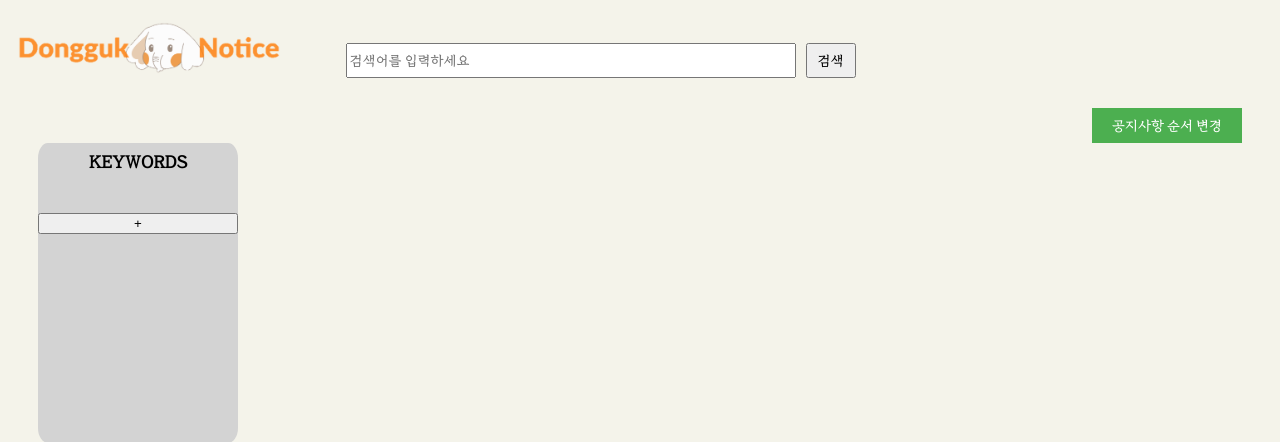
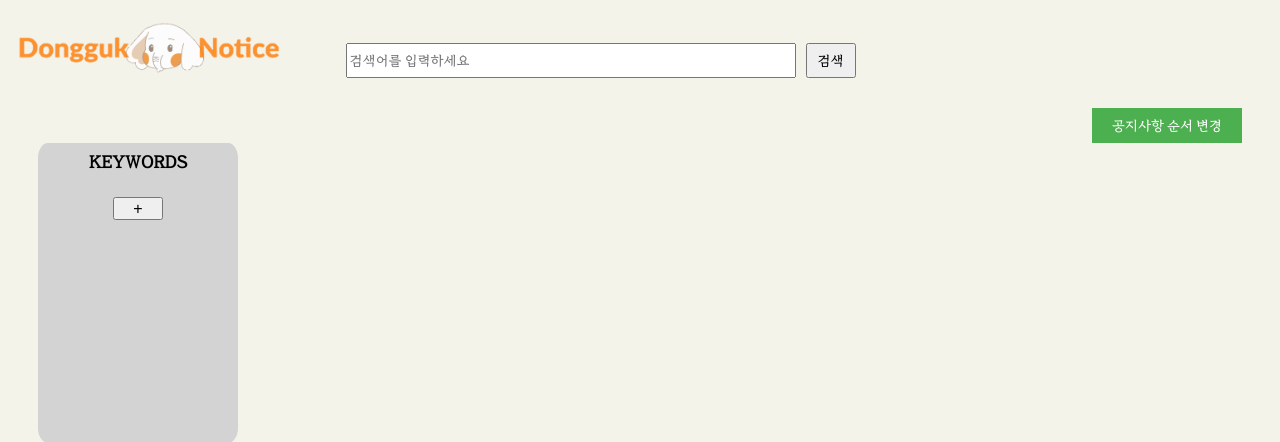
Before and after one commit to CSID-DGU/2023-1-OSSP1-AverageAge25-4, a Django app: template Backend/dgunotice/templates/mainPageTest.html in a window 1280 px wide. Shown: the top 442 px of the page. Run offline with Django 4.2, Linux system fonts and the light colour scheme; the template is opened without the code that fills it, so the values that code supplies are empty; some web fonts are replaced.

Commit message:
[style]키워드리스트

```diff
--- a/Backend/dgunotice/templates/mainPageTest.html
+++ b/Backend/dgunotice/templates/mainPageTest.html
@@ -49,16 +49,15 @@
             </div>
        </p2>
     </div>
-
-    <div class="down">
+ <div class="down">
         <div class="menubar">
-                <h5 style="text-align: center;">KEYWORDS</h5>
+                <h5 style="text-align: center; ">KEYWORDS</h5>
 
 
-                    <ul id="keyword-list" >
+                    <ul id="keyword-list" style="margin-top: 0px" >
                     {% regroup keywords by key as grouped_keywords %}
                      {% for grouped_keyword in grouped_keywords %}
-                      <li style="list-style-type: none;margin-left: 0px; margin-top:15px">
+                      <li style="list-style-type: none;  margin-left: 0px; margin-top:15px">
                           {{ grouped_keyword.grouper }} -
                         {% for keyword in grouped_keyword.list %}
                             {{ keyword.Cid.Cname }}{% if not forloop.last %}, {% endif %}
@@ -67,7 +66,8 @@
                         {% endfor %}
                      </ul>
 
-              <button id="add-keyword-btn">+</button>
+
+              <button id="add-keyword-btn" style="font-size: 16px; width : 50px; height:23px; margin-left: 75px">+</button>
 
             <div id="keyword-input-wrapper" style="display: none;">
                <!-- 추가된 부분: 유저 키워드 입력 폼 -->
@@ -79,8 +79,10 @@
                            <option value="{{ category.Cid }}">{{ category.Cname }}</option>
                     {% endfor %}
                     </select>
+                    <div class="btn-group">
                      <button class="btn" type="submit">추가</button>
                     <button class="btn" id="cancel-keyword-btn" type="button">취소</button>
+                    </div>
                </form>
               </div>
         </div>
```
